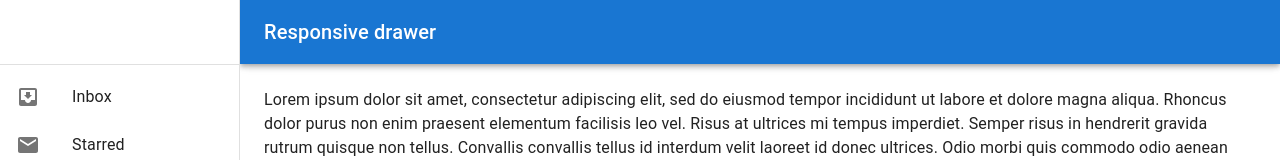
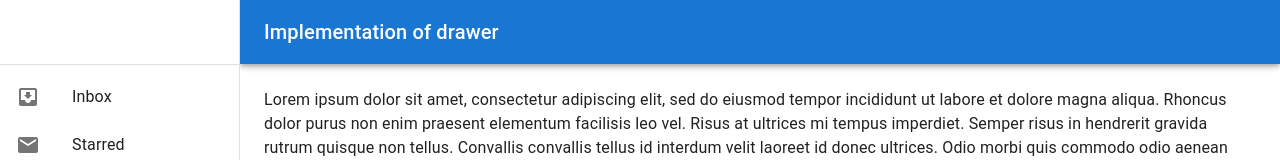
Before and after one commit to Aahmed-Hossain/Wallet-Xpert, a Next.js app: page /dashboard in a window 1280 px wide. Shown: the top 160 px of the page. Built offline with nearby package versions, Linux system fonts and the light colour scheme.

Commit message:
drawer updated

```diff
--- a/src/app/dashboard/page.tsx
+++ b/src/app/dashboard/page.tsx
@@ -103,7 +103,7 @@ export default function ResponsiveDrawer(props: Props) {
             <MenuIcon />
           </IconButton>
           <Typography variant="h6" noWrap component="div">
-            Responsive drawer
+          Implementation of drawer
           </Typography>
         </Toolbar>
       </AppBar>
```
